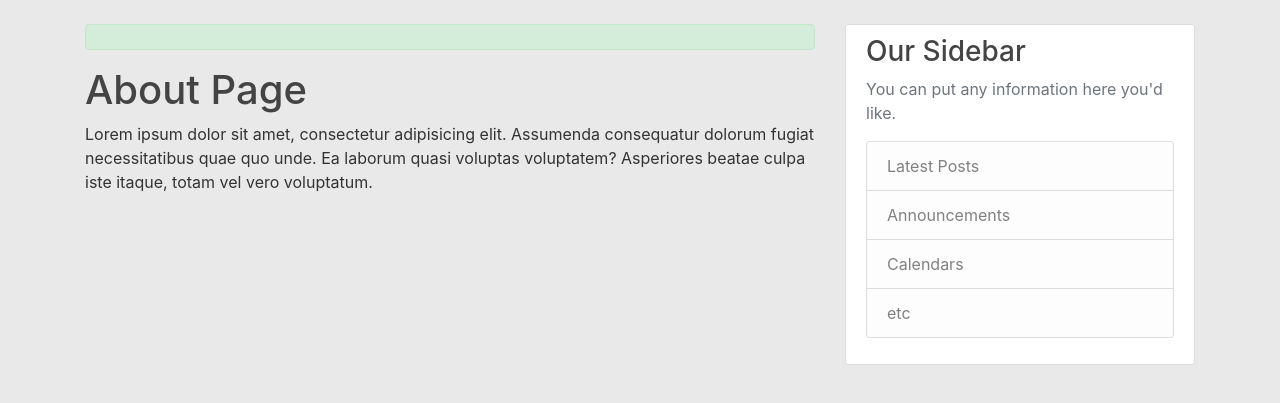
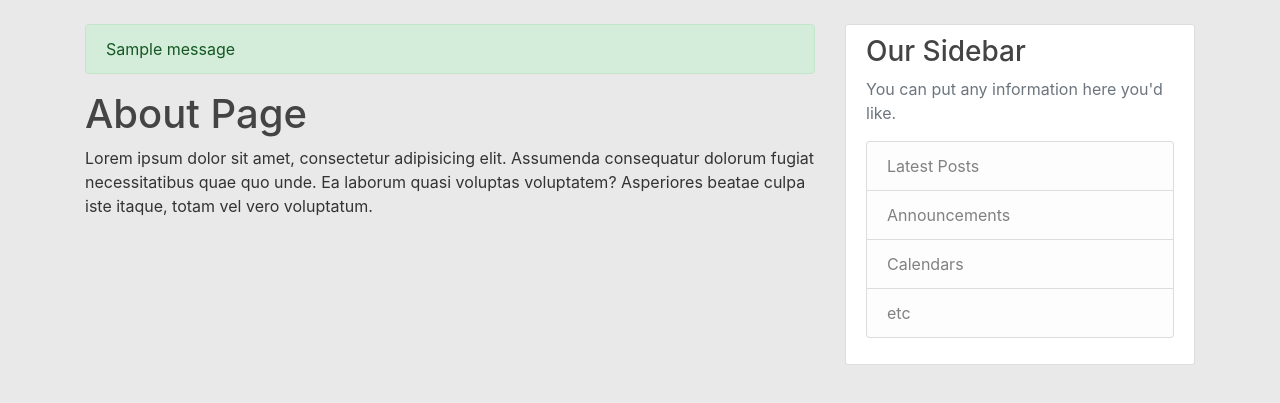
Before and after one commit to blazejosojca/flask_blog, a Flask app: page /about in a window 1280 px wide. Shown: the part 56-459 px from the top of the page. Run offline with Flask 2, Linux system fonts and the light colour scheme; tables that the repository leaves empty hold one stand-in row (values such as "Sample post"); one stand-in notice (Sample message) is shown; some libraries are stand-ins or nearby versions.

Commit message:
small fixes in form -templates - displaying error messages

```diff
--- a/app/templates/layout.html
+++ b/app/templates/layout.html
@@ -41,10 +41,12 @@
     <main role="main" class="container">
       <div class="row">
         <div class="col-md-8">
-            {% with messages = get_flashed_messages(with_categories = true) %}
+            {% with messages=get_flashed_messages(with_categories=true) %}
                 {% if messages %}
                     {% for category, message in messages %}
-                        <div class="alert alert-{{ category }}"></div>
+                        <div class="alert alert-{{ category }}">
+                            {{ message }}
+                        </div>
                     {% endfor %}
                 {% endif %}
             {% endwith %}
--- a/app/templates/login.html
+++ b/app/templates/login.html
@@ -21,7 +21,7 @@
                     {% endif %}
                 </div>
                 <div class="form-group">
-                    {{ form.password.label(class='form-control-label')}}
+                    {{ form.password.label(class='form-control-label') }}
 
                     {% if form.password.errors %}
                         {{ form.password(class='form-control form-control-md is-invalid') }}
```
